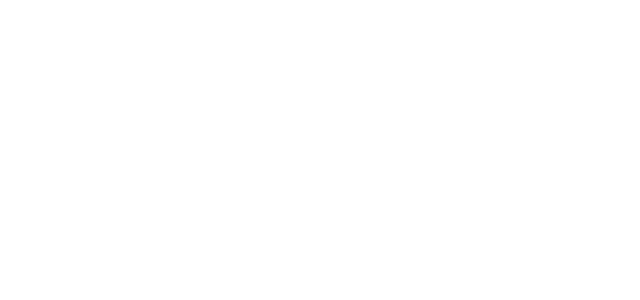
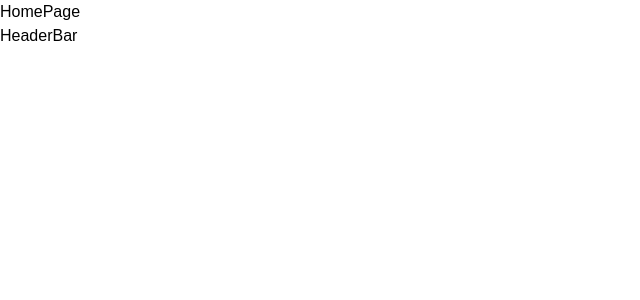
Before and after one commit to NestEggOrg/NestEgg, a React app: page /home in a window 1280 px wide. Before the commit this address had no page. Shown: the top 300 px of the page, without its empty margins (0-640 px from the left). Built offline with nearby package versions, Linux system fonts and the light colour scheme.

Commit message:
header and hompage

```diff
--- a/src/client/App.jsx
+++ b/src/client/App.jsx
@@ -6,7 +6,7 @@
   Redirect,
 } from 'react-router-dom';
 import Login from './components/Login';
-
+import HomePage from './components/HomePage';
 const isAuthenticated = () => {
   // Check if user is authenticated
   return true;
@@ -21,6 +21,7 @@
     <Router>
       <Routes>
         <Route path='/' element={<Login />} />
+        <Route path='/home' element={<HomePage />} />
         {/* <ProtectedRoute></ProtectedRoute> */}
       </Routes>
     </Router>
--- /dev/null
+++ b/src/client/components/HeaderBar.jsx
@@ -0,0 +1,11 @@
+import React, { useState } from 'react';
+
+const HeaderBar = () => {
+
+
+  return (
+    <div>HeaderBar</div>
+  );
+};
+
+export default HeaderBar;
--- /dev/null
+++ b/src/client/components/HomePage.jsx
@@ -0,0 +1,14 @@
+import React, { useState } from 'react';
+import HeaderBar from './HeaderBar';
+
+const HomePage = () => {
+
+
+  return (
+    <div>HomePage
+      <HeaderBar></HeaderBar>
+    </div>
+  );
+};
+
+export default HomePage;
--- /dev/null
+++ b/src/client/index.css
@@ -0,0 +1,3 @@
+@tailwind base;
+@tailwind components;
+@tailwind utilities;
```
